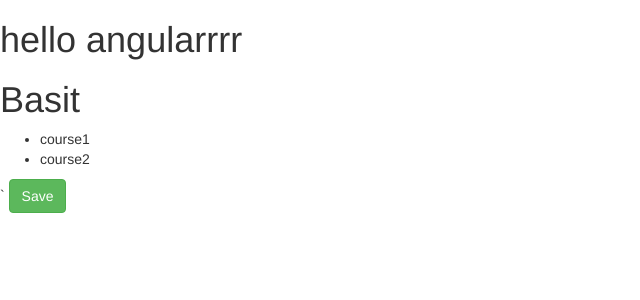
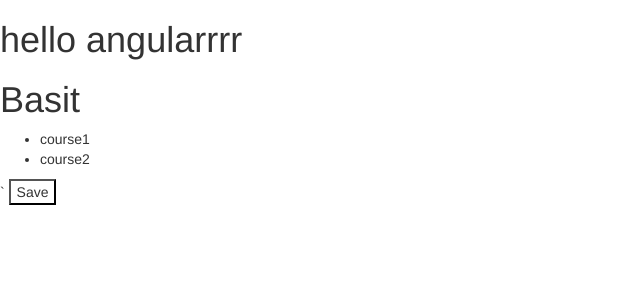
Before and after one commit to dev-basit/learning-angular, an Angular app: page / in a window 1280 px wide. Shown: the top 300 px of the page, without its empty margins (0-640 px from the left). Built offline with nearby package versions, Linux system fonts and the light colour scheme.

Commit message:
style (css) binding

```diff
--- a/src/app/courses/courses.component.html
+++ b/src/app/courses/courses.component.html
@@ -1,4 +1,4 @@
  <h1 [textContent]="author"></h1>
  <ul><li *ngFor="let course of courses">{{course}}</li></ul> `
 
- <button class="btn btn-primary"  [class.btn-success]="isActive">Save</button>
+ <button [style.backgroundColor]="isActive ? 'blue': 'white' ">Save</button>
--- a/src/app/courses/courses.component.ts
+++ b/src/app/courses/courses.component.ts
@@ -8,7 +8,7 @@ import { CoursesService } from '../courses.service';
 })
 export class CoursesComponent {
   author = 'Basit';
-  isActive = true;
+  isActive = false;
   courses;
 
   constructor(service: CoursesService) {
```
